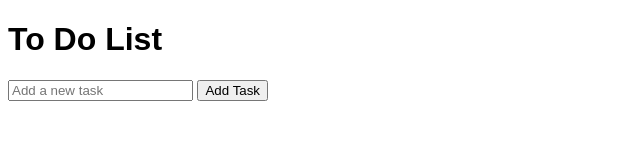
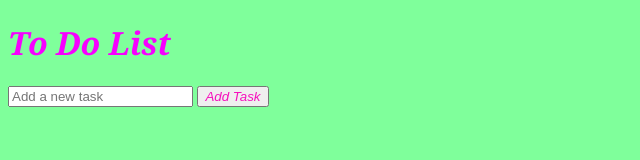
Before and after one commit to JyotiRBabu/todo, a plain HTML site: page index.html in a window 1280 px wide. Shown: the whole page, without its empty margins (0-640 px from the left). Drawn offline with Linux system fonts and the light colour scheme.

Commit message:
Update style.css

```diff
--- a/style.css
+++ b/style.css
@@ -1,7 +1,19 @@
 body {
     font-family: sans-serif;
+    color: rgb(0, 0, 0);
+    background-color: rgb(127, 255, 155);
   }
+  h1{
+    font-family:Georgia, 'Times New Roman', Times, serif;
+    font-weight: 900;
+    font-style: oblique;
+    color: rgb(247, 0, 255);
 
+  }
+ button{
+    font-style:italic;
+    color: rgb(245, 18, 188);
+  }
   #todo-list {
     list-style-type: none;
     margin: 0;
```
